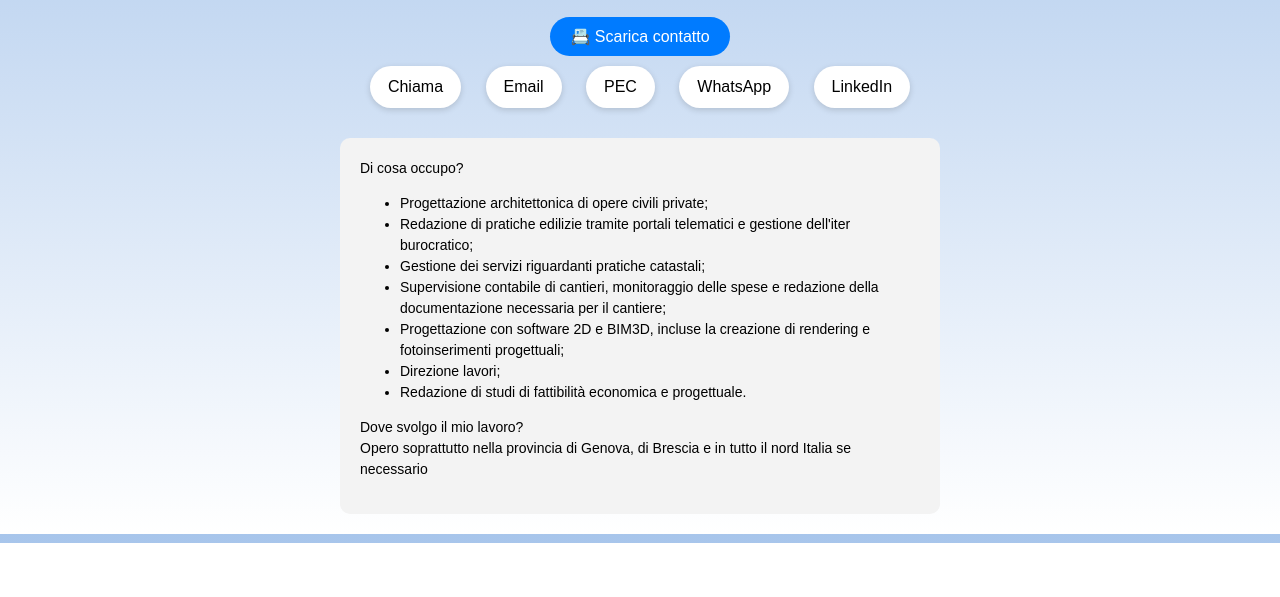
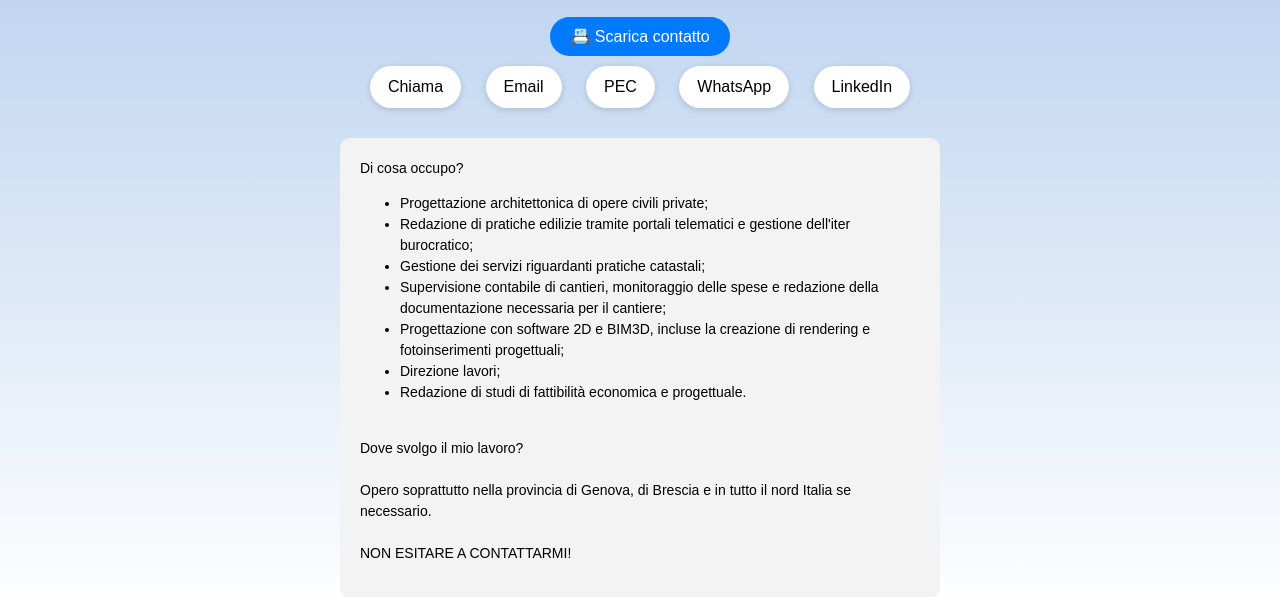
Before and after one commit to Nico0371/nicolas-fona01, a plain HTML site: page index.html in a window 1280 px wide. Shown: the part 257-854 px from the top of the page. Before the commit the page ends 800 px from the top, so only its background shows below. Drawn offline with Linux system fonts and the light colour scheme.

Commit message:
index.html

```diff
--- a/index.html
+++ b/index.html
@@ -97,10 +97,13 @@
         <li>Progettazione con software 2D e BIM3D, incluse la creazione di rendering e fotoinserimenti progettuali;</li>
         <li>Direzione lavori;</li>
         <li>Redazione di studi di fattibilità economica e progettuale.</li>
+        <br>
       </ul>
       <p>
-       Dove svolgo il mio lavoro?<br>
-       Opero soprattutto nella provincia di Genova, di Brescia e in tutto il nord Italia se necessario
+       Dove svolgo il mio lavoro?<br><br>
+       Opero soprattutto nella provincia di Genova, di Brescia e in tutto il nord Italia se necessario.
+        <br><br>
+        NON ESITARE A CONTATTARMI!
       </p>
     </div>
   </div>
```
